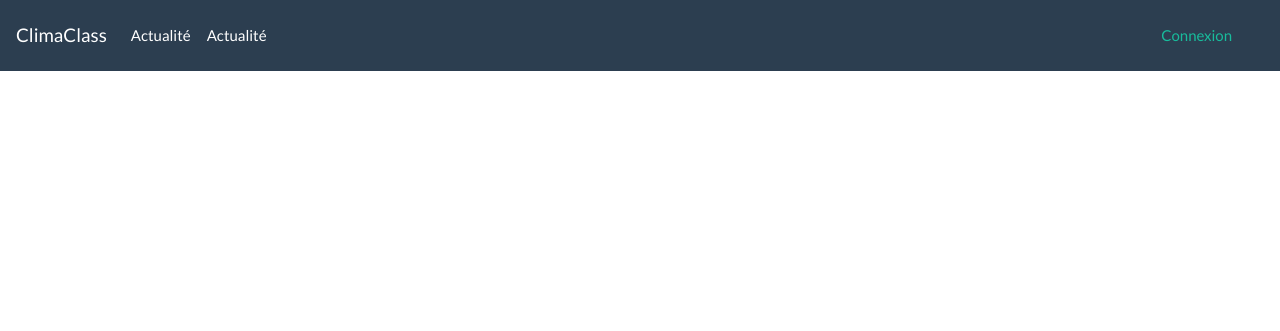
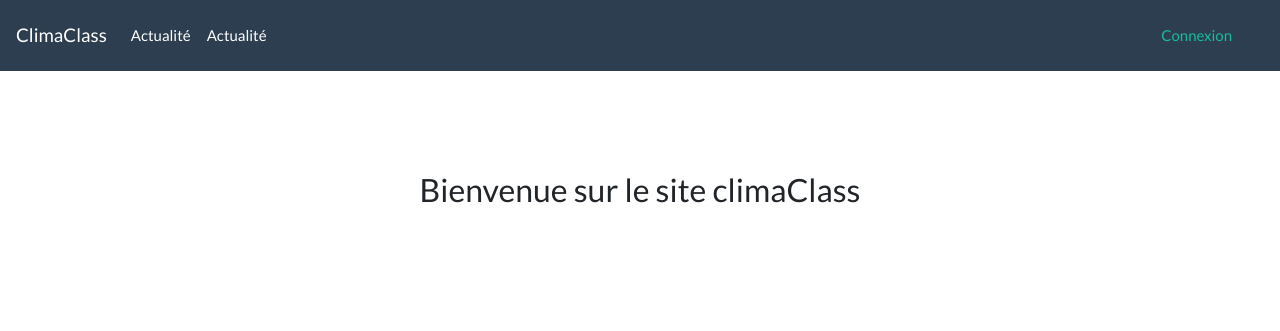
Before and after one commit to Si-gi/ClimaClass, a Symfony app: template templates/accueil/index.html.twig in a window 1280 px wide. Shown: the top 331 px of the page. Run offline with Twig, Linux system fonts and the light colour scheme; the template is opened without the code that fills it, so the values that code supplies are empty; some libraries are stand-ins or nearby versions.

Commit message:
add / modif home twig

```diff
--- a/templates/accueil/index.html.twig
+++ b/templates/accueil/index.html.twig
@@ -3,5 +3,9 @@
 {% block title %}Acccueil - climaClass{% endblock %}
 
 {% block body %}
-
+    <section class="home">
+        <h3 class="text-center homeTitle">
+            Bienvenue sur le site climaClass
+        </h3>
+    </section>
 {% endblock %}
--- a/templates/base.html.twig
+++ b/templates/base.html.twig
@@ -7,6 +7,13 @@
         {% block stylesheets %}{% endblock %}
     </head>
     <style>
+        .home{
+            padding:100px;
+        }
+        .homeTitle{
+            margin-top:auto !important;
+            margin-bottom:auto !important;
+        }
         .btnconnect{
             list-style:none;
         }
```
